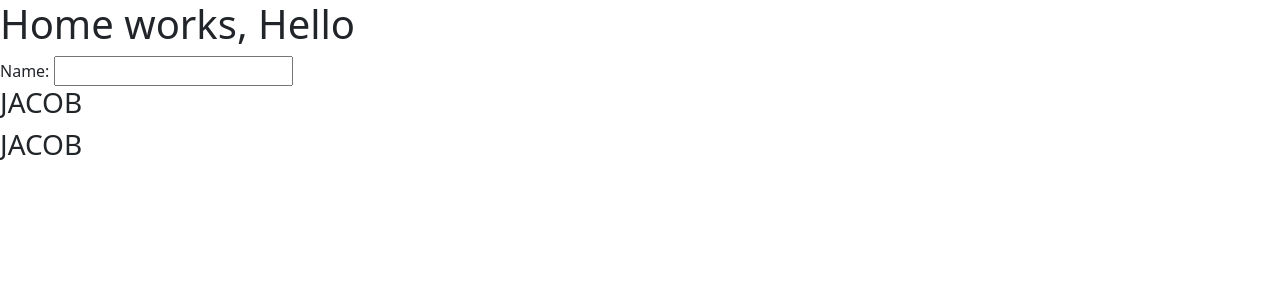
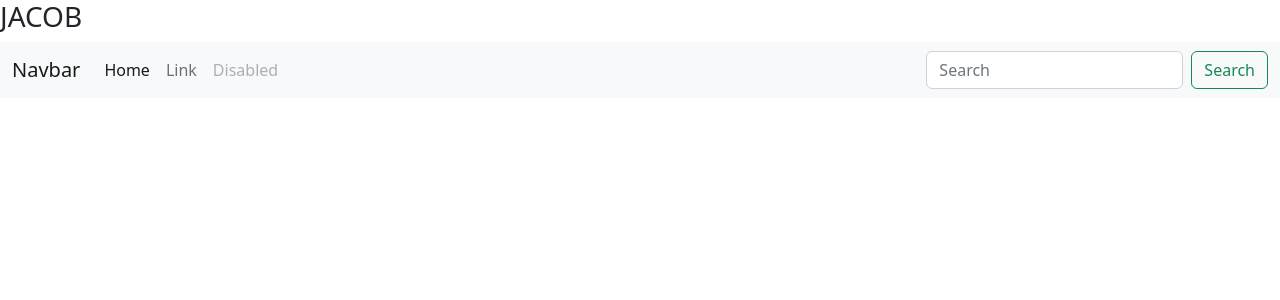
Before and after one commit to OkomoJacob/study-portal, an Angular app: page /home in a window 1280 px wide. Shown: the top 300 px of the page. Built offline with nearby package versions, Linux system fonts and the light colour scheme.

Commit message:
Appending app header

```diff
--- a/src/app/app.component.html
+++ b/src/app/app.component.html
@@ -1,6 +1,2 @@
-<h1>Home works, Hello</h1>
-<form>
-  Name: <input type="text" name="Name">
-</form>
 <router-outlet></router-outlet>
-<app-home></app-home>
+<app-header></app-header>
```
